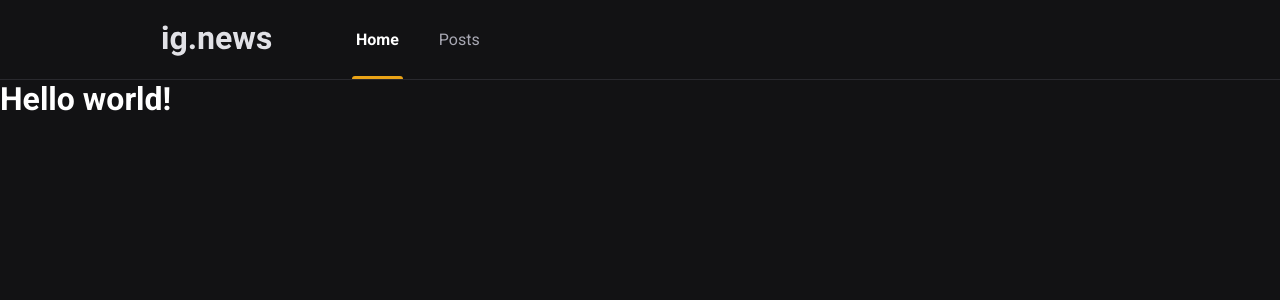
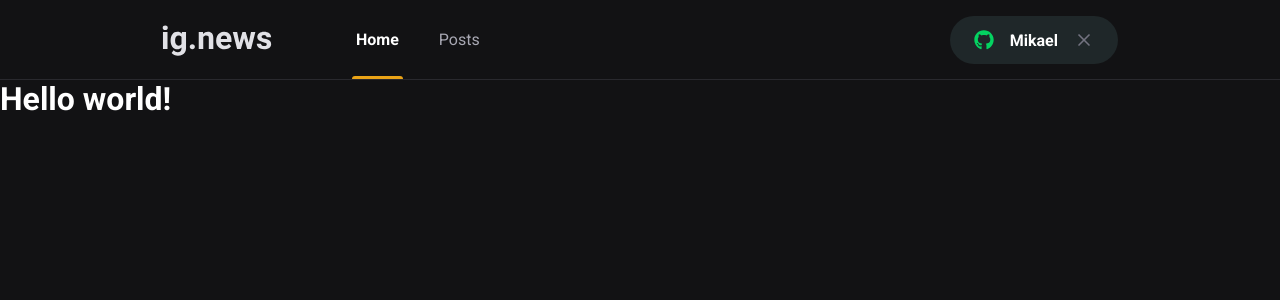
Before and after one commit to MikaelSantos1/ignews, a Next.js app: page / in a window 1280 px wide. Shown: the top 300 px of the page. Built offline with nearby package versions, Linux system fonts and the light colour scheme.

Commit message:
Feature: Component SignInButton

```diff
--- a/package.json
+++ b/package.json
@@ -12,6 +12,7 @@
     "next": "12.1.0",
     "react": "17.0.2",
     "react-dom": "17.0.2",
+    "react-icons": "^4.3.1",
     "sass": "^1.49.8"
   },
   "devDependencies": {
--- a/src/components/Header/index.tsx
+++ b/src/components/Header/index.tsx
@@ -1,3 +1,4 @@
+import { SignInButton } from '../SignInButton'
 import styles from './style.module.scss'
 export function Header(){
     return(
@@ -8,6 +9,7 @@
                     <a href="#" className={styles.active}>Home</a>
                     <a href="#" >Posts</a>
                 </nav>
+                <SignInButton/>
             </div>
         </header>
     )
--- a/src/components/Header/style.module.scss
+++ b/src/components/Header/style.module.scss
@@ -49,4 +49,7 @@
         }
 
     }
+    button{
+        margin-left:auto;
+    }
 }
--- /dev/null
+++ b/src/components/SignInButton/index.tsx
@@ -0,0 +1,25 @@
+import {FaGithub} from 'react-icons/fa'
+import {FiX} from 'react-icons/fi'
+import styles from './styles.module.scss'
+export function SignInButton(){
+    const isUserLoggedIn=true
+    return isUserLoggedIn ? (
+        <button type="button"
+        className={styles.signInButton}
+        >
+        <FaGithub color="#04d361"/>
+            Mikael
+        <FiX color='#737380' className={styles.closeIcon}/>
+        </button>
+
+    ):(
+        <button type="button"
+        className={styles.signInButton}
+        >
+        <FaGithub color="#eba417"/>
+            Sign in with Github
+        </button>
+    )
+
+
+}
--- /dev/null
+++ b/src/components/SignInButton/styles.module.scss
@@ -0,0 +1,28 @@
+.signInButton{
+    height: 3rem;
+    border-radius: 3rem;
+    background: var(--gray-850);
+    border: 0;
+    padding: 0 1.5rem;
+    display: flex;
+    align-items: center;
+    justify-content: center;
+
+    color: var(--white);
+    font-weight: bold;
+
+    svg{
+        width: 20px;
+        height: 20px;
+    }
+    svg:first-child{
+        margin-right: 1rem;
+    }
+    svg.closeIcon{
+        margin-left: 1rem;
+    }
+    transition: filter 0.2s;
+    &:hover{
+        filter: brightness(0.8);
+    }
+}
--- a/src/styles/global.scss
+++ b/src/styles/global.scss
@@ -9,6 +9,7 @@
      --gray-100:#e1e1e6;
      --gray-300:#a8a8b3;
      --gray-800:#29292e;
+     --gray-850:#1f2729;
      --gray-900:#121214;
 
      --cyan-500:#61dafb;
```
Also changed, not shown: 1 other file (tests, documents, lock files or other folders).
